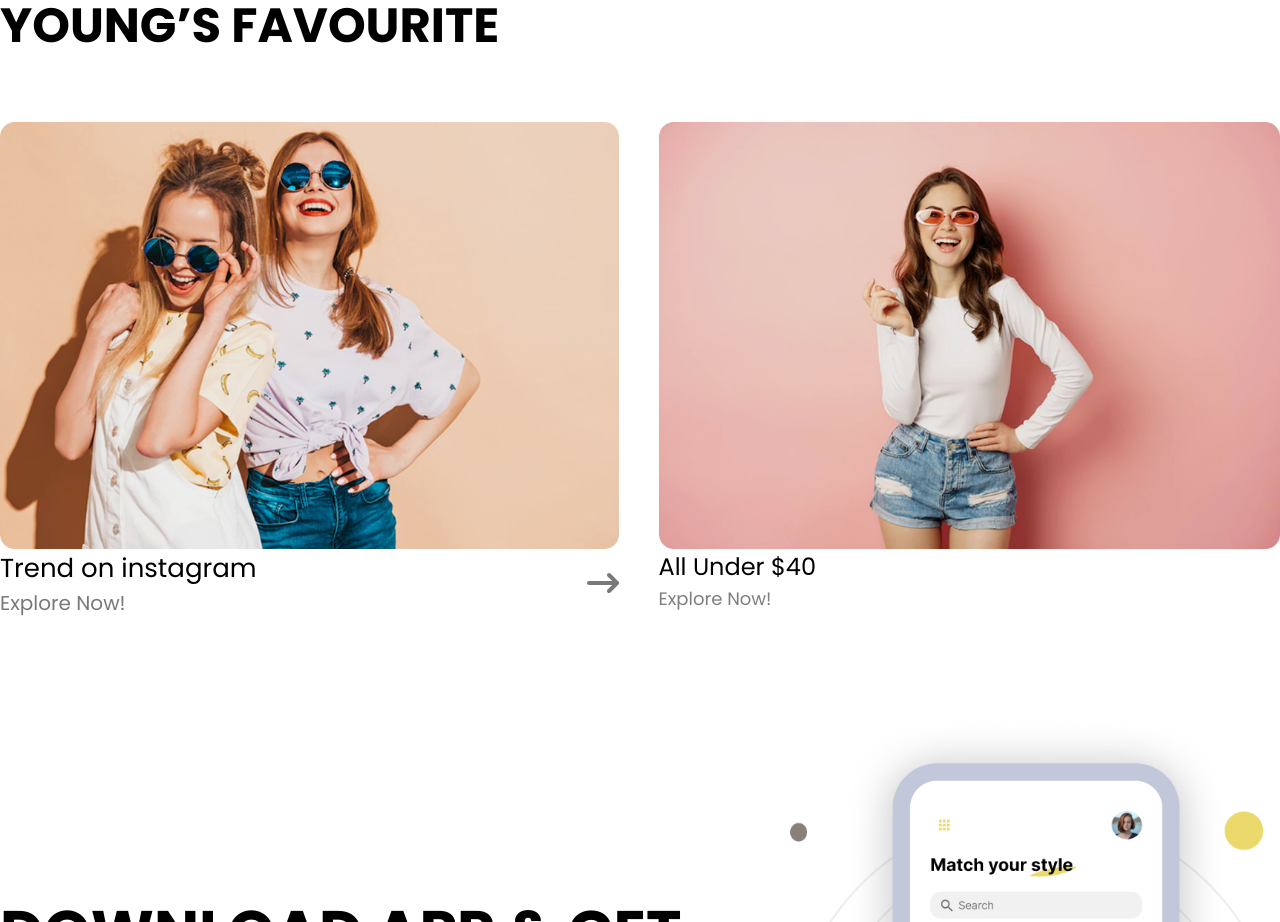
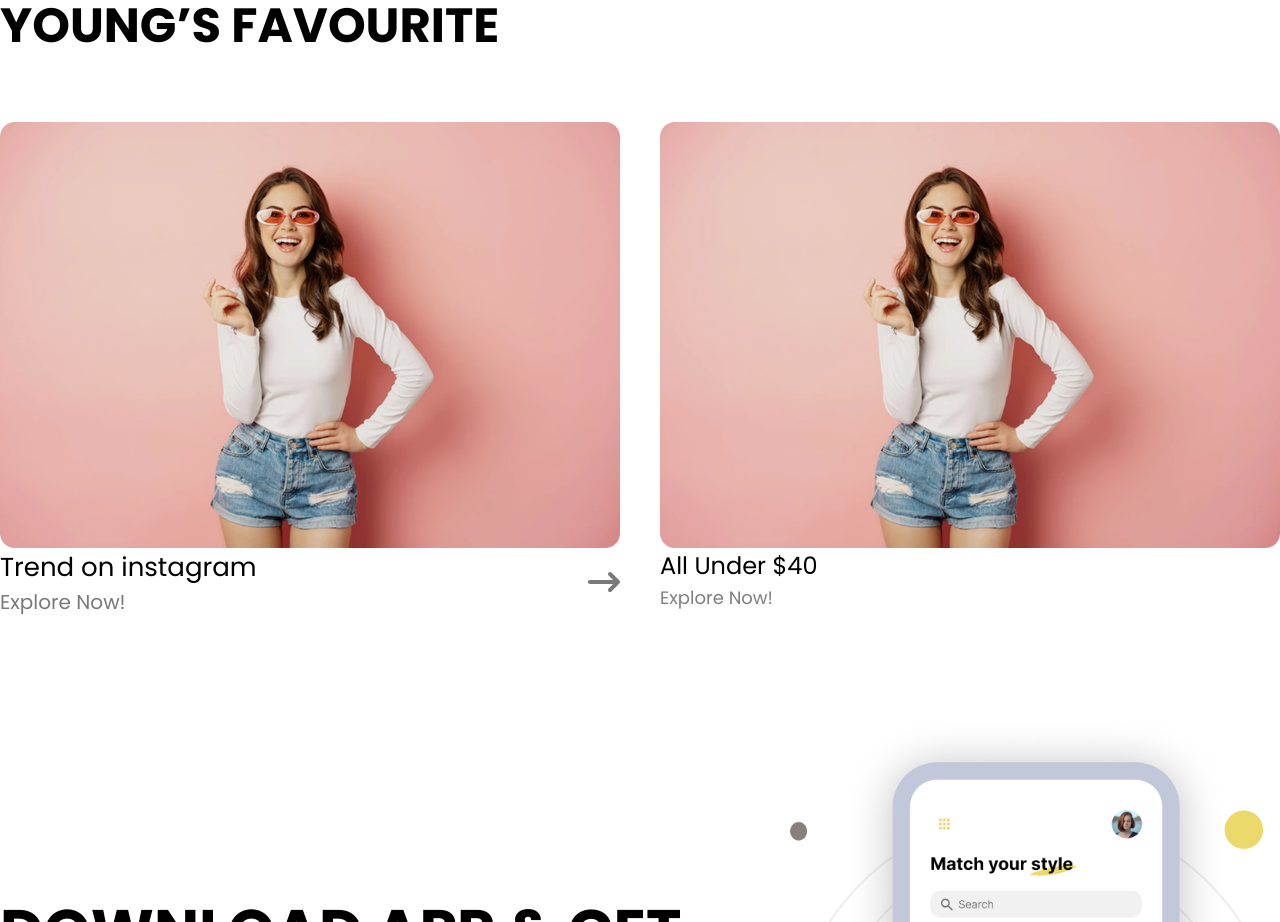
Before and after one commit to miftahstack/fashion, a React (Vite) app: page / in a window 1280 px wide. Shown: the part 2580-3502 px from the top of the page. Built offline with nearby package versions, Linux system fonts and the light colour scheme.

Commit message:
Img added

```diff
--- a/src/components/layouts/Favourite.jsx
+++ b/src/components/layouts/Favourite.jsx
@@ -2,6 +2,11 @@ import React from 'react'
 import Container from '../Container'
 import Flex from '../Flex'
 import { FaArrowRightLong } from 'react-icons/fa6'
+
+// Img
+import favgOne from '/src/assets/favgOne.png';
+import favgTwo from '/src/assets/favgOne.png';
+// Img
 
 const Favourite = () => {
     return (
@@ -10,7 +15,7 @@ const Favourite = () => {
                 <h3 className='text-[48px] uppercase font-bold mb-15'>Young’s Favourite</h3>
                 <Flex className={`gap-x-10`}>
                     <div className="">
-                        <img src="src/assets/favgTwo.png" alt="" />
+                        <img src={favgOne} alt="" />
                        <Flex className={`justify-between items-center`}>
                         <div className="">
                             <p className='text-[26px]'>Trend on instagram</p>
@@ -22,7 +27,7 @@ const Favourite = () => {
                     </Flex>
                     </div>
                     <div className="">
-                        <img src="src/assets/favgOne.png" alt="" />
+                        <img src={favgTwo} alt="" />
                         <p className='text-[24px] '>All Under $40</p>
                         <p className='text-[18px] text-[#7F7F7F]'>Explore Now!</p>
                     </div>
```
